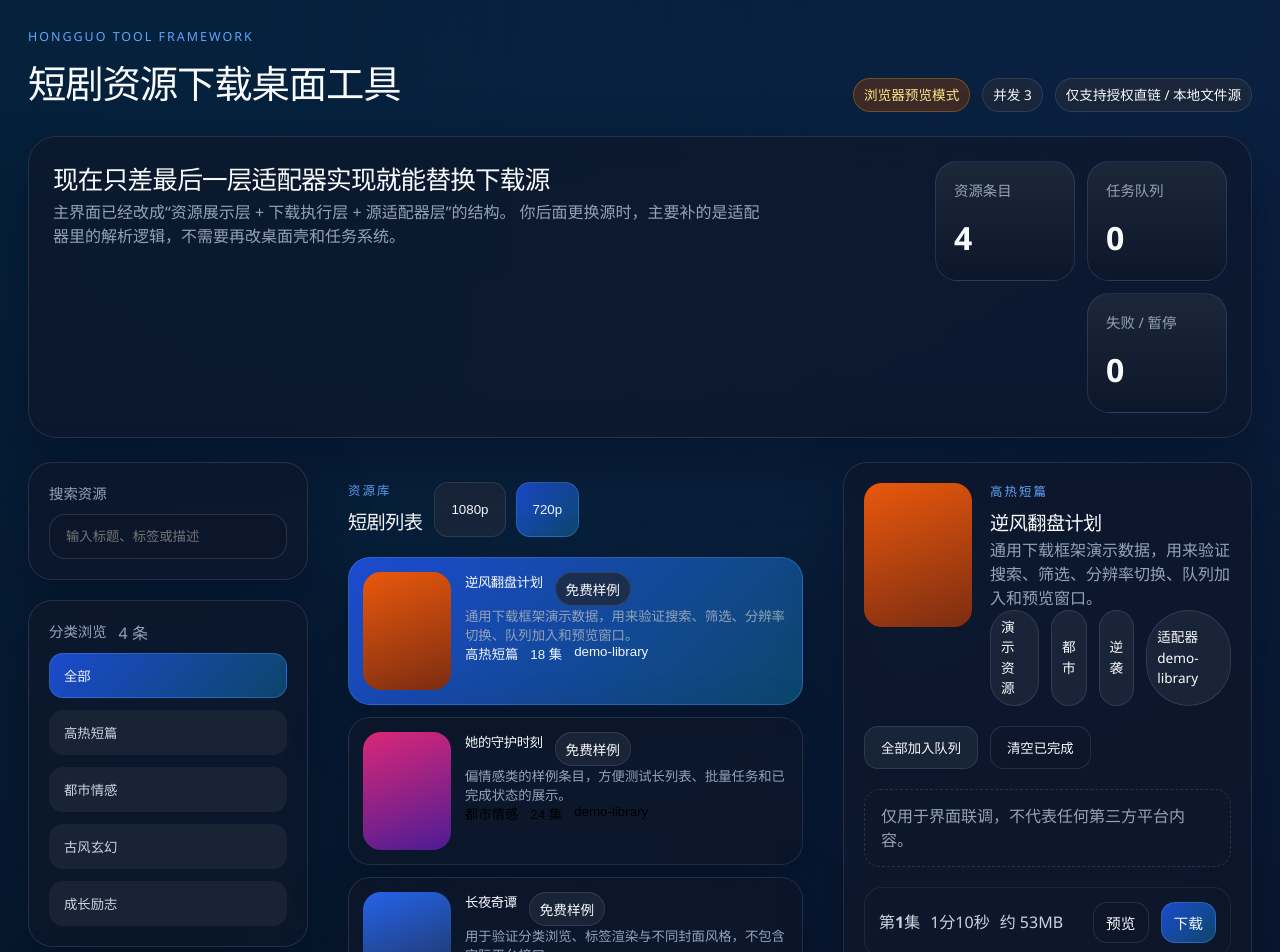
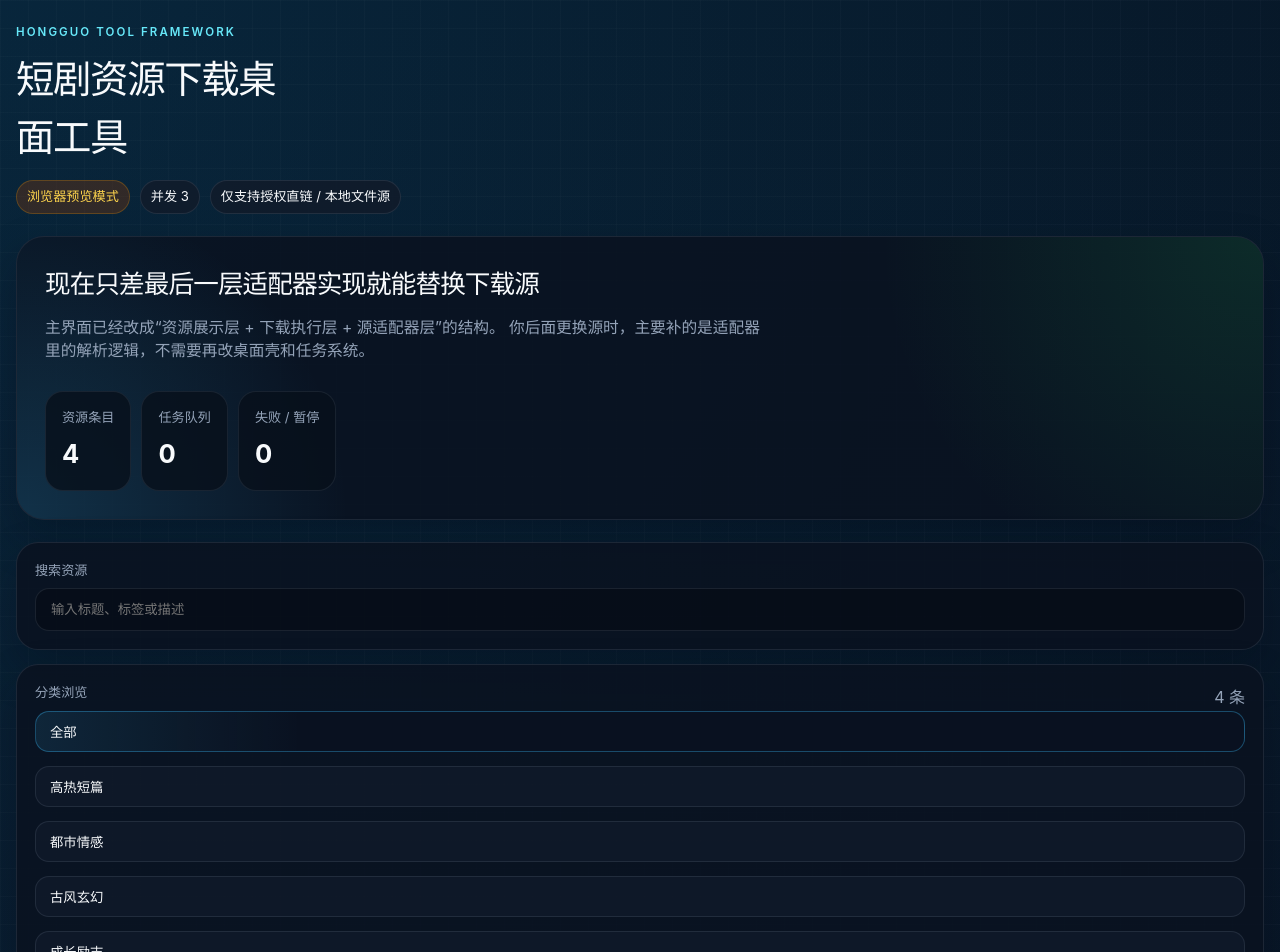
Before and after one commit to Nevermore222/HongGuo_Tool_Codex, a React (Vite) app: page / in a window 1280 px wide. Shown: the top 952 px of the page. Built offline with nearby package versions, Linux system fonts and the light colour scheme.

Commit message:
Refresh desktop UI styling

```diff
--- a/src/App.css
+++ b/src/App.css
@@ -1,28 +1,52 @@
 .shell {
+  width: min(1680px, calc(100vw - 32px));
+  margin: 0 auto;
   display: grid;
-  gap: 24px;
-  padding: 28px;
+  gap: 22px;
+  padding: 24px 0 32px;
 }
 
 .banner {
-  padding: 14px 16px;
+  padding: 14px 18px;
   border-radius: 18px;
-  border: 1px solid rgba(59, 130, 246, 0.24);
-  background: rgba(12, 74, 110, 0.38);
-  color: #dbeafe;
+  border: 1px solid rgba(56, 189, 248, 0.22);
+  background:
+    linear-gradient(90deg, rgba(56, 189, 248, 0.16), transparent 32%),
+    rgba(8, 17, 30, 0.82);
+  color: #dff7ff;
 }
 
 .topbar,
 .hero-panel,
 .workspace,
-.bottom-grid {
+.bottom-grid,
+.sidebar,
+.catalog-panel,
+.detail-panel,
+.panel-stack,
+.desktop-panel,
+.import-form,
+.queue-tools,
+.stats-grid,
+.category-list,
+.catalog-list,
+.episode-list,
+.queue-list,
+.log-list,
+.info-grid,
+.stats-list,
+.tips ul {
   display: grid;
-  gap: 20px;
+  gap: 14px;
 }
 
 .topbar {
   grid-template-columns: minmax(0, 1fr) auto;
   align-items: end;
+}
+
+.topbar-title h1 {
+  max-width: 11ch;
 }
 
 .topbar-actions,
@@ -38,151 +62,153 @@
 .queue-head,
 .queue-foot,
 .split,
-.queue-stats {
+.queue-stats,
+.button-row,
+.filter-row,
+.resolution-switch {
   display: flex;
-  gap: 12px;
+  gap: 10px;
 }
 
 .topbar-actions,
 .hero-metrics,
 .detail-actions,
 .episode-actions,
-.queue-stats {
+.queue-stats,
+.button-row,
+.filter-row,
+.tag-row,
+.series-meta {
   flex-wrap: wrap;
 }
 
 .hero-panel,
 .card,
+.catalog-panel,
 .series-card,
 .detail-panel,
-.modal {
-  background: rgba(15, 23, 42, 0.72);
-  border: 1px solid rgba(148, 163, 184, 0.18);
-  box-shadow: 0 24px 60px rgba(2, 6, 23, 0.35);
-  backdrop-filter: blur(18px);
+.modal,
+.panel-stack > section {
+  position: relative;
+  background: var(--surface);
+  border: 1px solid var(--border);
+  box-shadow: 0 20px 44px rgba(2, 8, 20, 0.26);
+}
+
+.card,
+.catalog-panel,
+.detail-panel,
+.panel-stack > section {
+  border-radius: 22px;
+  padding: 18px;
 }
 
 .hero-panel {
-  grid-template-columns: minmax(0, 1.7fr) minmax(280px, 1fr);
-  padding: 24px;
+  grid-template-columns: minmax(0, 1.6fr) minmax(280px, 0.9fr);
+  gap: 28px;
+  padding: 28px;
   border-radius: 28px;
+  overflow: hidden;
+}
+
+.hero-panel::before {
+  content: '';
+  position: absolute;
+  inset: 0;
+  background:
+    radial-gradient(circle at top right, rgba(34, 197, 94, 0.14), transparent 30%),
+    radial-gradient(circle at bottom left, rgba(56, 189, 248, 0.18), transparent 26%);
+  pointer-events: none;
+}
+
+.hero-copy,
+.hero-metrics,
+.topbar,
+.workspace,
+.bottom-grid {
+  position: relative;
+  z-index: 1;
+}
+
+.hero-copy {
+  display: grid;
+  gap: 12px;
 }
 
 .hero-copy p {
   max-width: 720px;
   color: var(--muted);
+  font-size: 0.98rem;
 }
 
 .hero-metrics {
-  justify-content: flex-end;
+  align-content: end;
+  grid-template-columns: repeat(3, minmax(0, 1fr));
 }
 
 .metric-card {
-  min-width: 140px;
-  padding: 18px;
-  border-radius: 22px;
-  background: linear-gradient(180deg, rgba(30, 41, 59, 0.9) 0%, rgba(15, 23, 42, 0.7) 100%);
-  border: 1px solid rgba(96, 165, 250, 0.18);
+  min-width: 0;
+  padding: 16px;
+  border-radius: 18px;
+  background: rgba(8, 16, 28, 0.82);
+  border: 1px solid rgba(148, 163, 184, 0.12);
 }
 
 .metric-card span {
   display: block;
   color: var(--muted);
-  font-size: 0.9rem;
+  font-size: 0.82rem;
 }
 
 .metric-card strong {
   display: block;
-  margin-top: 12px;
-  font-size: 2rem;
+  margin-top: 8px;
+  font-size: clamp(1.55rem, 2vw, 2.1rem);
   color: var(--text-strong);
 }
 
 .workspace {
-  grid-template-columns: 280px minmax(0, 1.15fr) minmax(360px, 0.95fr);
+  grid-template-columns: 250px minmax(0, 1.1fr) minmax(340px, 0.9fr);
   align-items: start;
 }
 
 .bottom-grid {
-  grid-template-columns: minmax(0, 1.2fr) minmax(360px, 0.8fr);
+  grid-template-columns: minmax(0, 1.18fr) minmax(400px, 0.82fr);
+  align-items: start;
 }
 
-.sidebar,
-.catalog-panel,
-.detail-panel {
-  display: grid;
-  gap: 20px;
+.sidebar {
+  position: sticky;
+  top: 18px;
+  align-self: start;
 }
 
-.panel-stack,
-.desktop-panel,
-.import-form {
-  display: grid;
-  gap: 18px;
+.panel-stack > section {
+  background: var(--surface-soft);
 }
 
-.queue-tools {
-  display: grid;
-  gap: 12px;
+.section-header {
+  justify-content: space-between;
+  align-items: center;
 }
 
-.stats-grid {
-  display: grid;
-  gap: 14px;
-}
-
-.stats-card {
-  padding: 16px;
-  border-radius: 20px;
-  background: rgba(15, 23, 42, 0.52);
-  border: 1px solid rgba(148, 163, 184, 0.14);
-}
-
-.stats-list {
-  display: grid;
-  gap: 10px;
-}
-
-.stats-row {
-  display: flex;
-  gap: 14px;
+.panel-header,
+.series-row {
   justify-content: space-between;
-  align-items: flex-start;
-  padding: 12px 0;
-  border-top: 1px solid rgba(148, 163, 184, 0.12);
-}
-
-.stats-row:first-child {
-  border-top: 0;
-  padding-top: 0;
-}
-
-.stats-row p {
-  margin: 6px 0 0;
-  color: var(--muted);
-}
-
-.stats-row strong {
-  color: var(--text-strong);
+  align-items: center;
 }
 
 .section-header.compact {
-  align-items: center;
-}
-
-.card,
-.detail-panel,
-.catalog-panel {
-  border-radius: 24px;
-  padding: 20px;
+  align-items: flex-start;
 }
 
 .section-label,
 .field span {
   display: block;
-  margin-bottom: 10px;
+  margin-bottom: 8px;
   color: var(--muted);
-  font-size: 0.9rem;
+  font-size: 0.82rem;
+  font-weight: 500;
 }
 
 .section-meta,
@@ -192,7 +218,9 @@
 .modal-note,
 .tips li,
 .series-card p,
-.queue-head p {
+.queue-head p,
+.stats-row p,
+.log-head p {
   color: var(--muted);
 }
 
@@ -200,68 +228,86 @@
 .field input,
 .field textarea {
   width: 100%;
-  border: 1px solid rgba(148, 163, 184, 0.2);
-  background: rgba(15, 23, 42, 0.55);
+  border: 1px solid rgba(148, 163, 184, 0.14);
+  background: rgba(6, 12, 22, 0.7);
   color: var(--text-strong);
-  padding: 14px 16px;
-  border-radius: 16px;
+  padding: 13px 15px;
+  border-radius: 14px;
   outline: none;
   box-sizing: border-box;
+  transition:
+    border-color 160ms ease,
+    box-shadow 160ms ease,
+    background 160ms ease;
+}
+
+.search-input:focus,
+.field input:focus,
+.field textarea:focus {
+  border-color: rgba(56, 189, 248, 0.34);
+  box-shadow: 0 0 0 4px rgba(56, 189, 248, 0.1);
 }
 
 .field textarea {
-  min-height: 96px;
+  min-height: 110px;
   resize: vertical;
 }
 
-.category-list,
 .catalog-list,
-.episode-list,
 .queue-list,
 .log-list {
-  display: grid;
-  gap: 12px;
+  max-height: 760px;
+  overflow: auto;
+  padding-right: 4px;
 }
 
-.filter-row {
-  display: flex;
-  gap: 10px;
-  flex-wrap: wrap;
+.category,
+.filter-chip,
+.resolution,
+.primary,
+.secondary,
+.small {
+  border-radius: 14px;
+  padding: 10px 14px;
+  border: 1px solid rgba(148, 163, 184, 0.14);
+  background: rgba(16, 26, 42, 0.9);
+  color: var(--text-strong);
+}
+
+.category,
+.filter-chip {
+  text-align: left;
 }
 
 .category {
   width: 100%;
-  text-align: left;
-  padding: 12px 14px;
-  border-radius: 14px;
-  border: 1px solid transparent;
-  background: rgba(30, 41, 59, 0.7);
-  color: var(--text);
 }
 
-.filter-chip {
-  padding: 9px 12px;
-  border-radius: 999px;
-  border: 1px solid rgba(148, 163, 184, 0.18);
-  background: rgba(30, 41, 59, 0.7);
-  color: var(--text);
+.small {
+  font-size: 0.9rem;
 }
 
-.filter-chip.active {
-  border-color: rgba(96, 165, 250, 0.3);
-  background: linear-gradient(135deg, rgba(29, 78, 216, 0.95) 0%, rgba(12, 74, 110, 0.95) 100%);
-  color: #eff6ff;
+.secondary,
+.ghost {
+  background: rgba(9, 16, 27, 0.7);
+}
+
+.filter-chip.active,
+.resolution.active,
+.primary,
+.submit,
+.small:not(.ghost) {
+  background: linear-gradient(180deg, #0ea5e9 0%, #0284c7 100%);
+  border-color: rgba(56, 189, 248, 0.42);
+  color: #f8fbff;
 }
 
 .category.active,
-.resolution.active,
-.series-card.active,
-.small:not(.ghost),
-.primary,
-.submit {
-  border-color: rgba(96, 165, 250, 0.3);
-  background: linear-gradient(135deg, rgba(29, 78, 216, 0.95) 0%, rgba(12, 74, 110, 0.95) 100%);
-  color: #eff6ff;
+.series-card.active {
+  border-color: rgba(56, 189, 248, 0.34);
+  background:
+    linear-gradient(90deg, rgba(56, 189, 248, 0.12), transparent 22%),
+    rgba(10, 18, 32, 0.94);
 }
 
 .series-card {
@@ -269,19 +315,28 @@
   grid-template-columns: 88px minmax(0, 1fr);
   gap: 14px;
   padding: 14px;
-  border-radius: 22px;
+  border-radius: 18px;
   text-align: left;
+  transition:
+    transform 160ms ease,
+    border-color 160ms ease,
+    background 160ms ease;
+}
+
+.series-card:hover {
+  transform: translateY(-1px);
 }
 
 .poster,
 .detail-poster {
-  border-radius: 18px;
+  border-radius: 16px;
   background-size: cover;
   background-position: center;
+  box-shadow: inset 0 0 0 1px rgba(255, 255, 255, 0.04);
 }
 
 .poster {
-  min-height: 118px;
+  min-height: 112px;
 }
 
 .detail-head {
@@ -292,50 +347,53 @@
 }
 
 .detail-poster {
-  min-height: 144px;
+  min-height: 146px;
+}
+
+.status-tag,
+.tag,
+.pill,
+.token {
+  display: inline-flex;
+  align-items: center;
+  padding: 6px 10px;
+  border-radius: 999px;
+  font-size: 0.82rem;
+  border: 1px solid rgba(148, 163, 184, 0.14);
+  color: var(--text-strong);
 }
 
 .status-tag,
 .tag,
 .pill {
-  display: inline-flex;
-  align-items: center;
-  padding: 6px 10px;
-  border-radius: 999px;
-  font-size: 0.85rem;
-  border: 1px solid rgba(148, 163, 184, 0.18);
+  background: rgba(17, 27, 42, 0.86);
 }
 
-.status-tag,
-.tag,
-.pill {
-  color: var(--text-strong);
-  background: rgba(30, 41, 59, 0.8);
+.token {
+  border-style: dashed;
+  color: #c7f0ff;
+  background: rgba(13, 22, 34, 0.72);
 }
 
 .pill-warn {
-  color: #fde68a;
-  border-color: rgba(250, 204, 21, 0.25);
-  background: rgba(120, 53, 15, 0.48);
+  color: #fcd34d;
+  border-color: rgba(245, 158, 11, 0.24);
+  background: rgba(120, 53, 15, 0.38);
 }
 
 .pill-good {
   color: #bbf7d0;
   border-color: rgba(34, 197, 94, 0.24);
-  background: rgba(20, 83, 45, 0.58);
-}
-
-.resolution-switch {
-  display: inline-flex;
-  gap: 10px;
+  background: rgba(20, 83, 45, 0.42);
 }
 
 button {
   cursor: pointer;
   transition:
-    transform 160ms ease,
-    border-color 160ms ease,
-    background 160ms ease;
+    transform 140ms ease,
+    border-color 140ms ease,
+    background 140ms ease,
+    opacity 140ms ease;
 }
 
 button:hover {
@@ -343,38 +401,28 @@ button:hover {
 }
 
 button:disabled {
-  opacity: 0.45;
+  opacity: 0.5;
   cursor: not-allowed;
   transform: none;
 }
 
-.primary,
-.secondary,
-.small,
-.resolution {
-  border-radius: 14px;
-  padding: 11px 16px;
-  border: 1px solid rgba(148, 163, 184, 0.18);
-  background: rgba(30, 41, 59, 0.75);
-  color: var(--text-strong);
-}
-
-.secondary,
-.ghost {
-  background: rgba(15, 23, 42, 0.6);
-}
-
-.small {
-  padding: 9px 12px;
-  font-size: 0.92rem;
+.source-note,
+.empty-state,
+.path-box,
+.stats-card,
+.info-card,
+.episode-row,
+.queue-row,
+.log-row {
+  background: rgba(10, 18, 32, 0.72);
 }
 
 .source-note,
-.empty-state {
+.empty-state,
+.path-box {
   padding: 14px 16px;
   border-radius: 16px;
-  background: rgba(15, 23, 42, 0.48);
-  border: 1px dashed rgba(148, 163, 184, 0.2);
+  border: 1px dashed rgba(148, 163, 184, 0.16);
 }
 
 .episode-row,
@@ -382,27 +430,27 @@ button:disabled {
 .log-row {
   padding: 14px;
   border-radius: 18px;
-  background: rgba(15, 23, 42, 0.56);
-  border: 1px solid rgba(148, 163, 184, 0.12);
+  border: 1px solid rgba(148, 163, 184, 0.1);
 }
 
-.episode-row {
+.episode-row,
+.queue-head {
   justify-content: space-between;
   align-items: center;
 }
 
 .episode-meta {
   display: flex;
-  gap: 10px;
+  gap: 8px;
   flex-wrap: wrap;
   align-items: center;
 }
 
 .progress-track {
   margin-top: 10px;
-  height: 10px;
+  height: 8px;
   border-radius: 999px;
-  background: rgba(51, 65, 85, 0.85);
+  background: rgba(51, 65, 85, 0.55);
   overflow: hidden;
 }
 
@@ -414,34 +462,14 @@ button:disabled {
 
 .queue-foot {
   justify-content: space-between;
-  margin-top: 8px;
-  font-size: 0.92rem;
-}
-
-.field {
-  display: block;
-}
-
-.token-grid {
-  display: flex;
-  gap: 10px;
-  flex-wrap: wrap;
-}
-
-.token {
-  display: inline-flex;
-  padding: 8px 12px;
-  border-radius: 999px;
-  border: 1px dashed rgba(96, 165, 250, 0.28);
-  color: #bfdbfe;
-  background: rgba(15, 23, 42, 0.52);
+  margin-top: 10px;
   font-size: 0.88rem;
 }
 
 .queue-path {
   margin-top: 10px;
   color: var(--muted);
-  font-size: 0.88rem;
+  font-size: 0.84rem;
   line-break: anywhere;
 }
 
@@ -449,65 +477,36 @@ button:disabled {
   margin-top: 10px;
 }
 
-.log-list {
-  max-height: 540px;
-  overflow: auto;
-  padding-right: 4px;
-}
-
 .log-head {
-  display: flex;
-  gap: 12px;
   justify-content: space-between;
   align-items: flex-start;
 }
 
-.log-head p {
-  margin: 6px 0 0;
-  color: var(--muted);
-}
-
 .log-message {
-  margin-top: 12px;
+  margin-top: 10px;
   color: var(--text-strong);
 }
 
 .log-pill[data-level='警告'] {
   color: #fde68a;
-  border-color: rgba(250, 204, 21, 0.25);
-  background: rgba(120, 53, 15, 0.48);
+  border-color: rgba(250, 204, 21, 0.2);
+  background: rgba(120, 53, 15, 0.44);
 }
 
 .log-pill[data-level='错误'] {
   color: #fecaca;
-  border-color: rgba(248, 113, 113, 0.25);
-  background: rgba(127, 29, 29, 0.48);
+  border-color: rgba(248, 113, 113, 0.22);
+  background: rgba(127, 29, 29, 0.42);
 }
 
 .log-pill[data-level='信息'] {
   color: #bfdbfe;
-  border-color: rgba(96, 165, 250, 0.24);
-  background: rgba(30, 64, 175, 0.38);
-}
-
-.queue-search {
-  margin: 0;
-}
-
-.path-box {
-  padding: 14px 16px;
-  border-radius: 16px;
-  background: rgba(15, 23, 42, 0.48);
-  border: 1px solid rgba(148, 163, 184, 0.16);
-  color: var(--text-strong);
-  line-break: anywhere;
+  border-color: rgba(96, 165, 250, 0.2);
+  background: rgba(30, 64, 175, 0.36);
 }
 
 .button-row {
-  display: flex;
-  gap: 12px;
-  margin-top: 12px;
-  flex-wrap: wrap;
+  margin-top: 10px;
 }
 
 .inline-actions {
@@ -516,21 +515,20 @@ button:disabled {
 }
 
 .info-grid {
-  display: grid;
-  gap: 12px;
+  grid-template-columns: repeat(auto-fit, minmax(150px, 1fr));
 }
 
-.info-card {
-  padding: 14px 16px;
+.info-card,
+.stats-card {
+  padding: 16px;
   border-radius: 18px;
-  background: rgba(15, 23, 42, 0.52);
-  border: 1px solid rgba(148, 163, 184, 0.14);
+  border: 1px solid rgba(148, 163, 184, 0.12);
 }
 
 .info-card span {
   display: block;
   color: var(--muted);
-  font-size: 0.85rem;
+  font-size: 0.8rem;
   margin-bottom: 8px;
 }
 
@@ -539,22 +537,47 @@ button:disabled {
   line-break: anywhere;
 }
 
+.stats-row {
+  justify-content: space-between;
+  align-items: flex-start;
+  padding: 12px 0;
+  border-top: 1px solid rgba(148, 163, 184, 0.1);
+}
+
+.stats-row:first-child {
+  border-top: 0;
+  padding-top: 0;
+}
+
+.stats-row strong {
+  color: var(--text-strong);
+}
+
 .control-note {
   margin: 0;
   color: var(--muted);
-  font-size: 0.92rem;
+  font-size: 0.9rem;
 }
 
 .submit {
   width: 100%;
-  margin-top: 4px;
+  margin-top: 2px;
 }
 
 .tips ul {
   margin: 0;
-  padding-left: 20px;
-  display: grid;
-  gap: 10px;
+  padding: 0;
+  list-style: none;
+}
+
+.tips li {
+  padding: 10px 0;
+  border-top: 1px solid rgba(148, 163, 184, 0.1);
+}
+
+.tips li:first-child {
+  border-top: 0;
+  padding-top: 0;
 }
 
 .modal-backdrop {
@@ -563,7 +586,7 @@ button:disabled {
   display: grid;
   place-items: center;
   padding: 24px;
-  background: rgba(2, 6, 23, 0.7);
+  background: rgba(2, 6, 23, 0.74);
 }
 
 .modal {
@@ -574,12 +597,12 @@ button:disabled {
 
 .preview-player {
   width: 100%;
-  border-radius: 18px;
+  border-radius: 16px;
   margin-top: 18px;
   background: #020617;
 }
 
-@media (max-width: 1200px) {
+@media (max-width: 1320px) {
   .workspace,
   .bottom-grid,
   .hero-panel,
@@ -587,18 +610,25 @@ button:disabled {
     grid-template-columns: 1fr;
   }
 
+  .sidebar {
+    position: static;
+  }
+
   .hero-metrics {
-    justify-content: flex-start;
+    grid-template-columns: repeat(3, minmax(0, 1fr));
   }
 }
 
 @media (max-width: 760px) {
   .shell {
-    padding: 16px;
+    width: min(100vw - 20px, 100%);
+    padding: 14px 0 20px;
   }
 
+  .hero-metrics,
   .detail-head,
-  .series-card {
+  .series-card,
+  .info-grid {
     grid-template-columns: 1fr;
   }
 
@@ -609,4 +639,9 @@ button:disabled {
   .stats-row {
     display: grid;
   }
+
+  .queue-foot {
+    display: grid;
+    gap: 6px;
+  }
 }
--- a/src/App.tsx
+++ b/src/App.tsx
@@ -1364,7 +1364,7 @@ function App() {
     <>
       <div className="shell">
         <header className="topbar">
-          <div>
+          <div className="topbar-title">
             <p className="eyebrow">HongGuo Tool Framework</p>
             <h1>短剧资源下载桌面工具</h1>
           </div>
--- a/src/index.css
+++ b/src/index.css
@@ -1,19 +1,32 @@
 :root {
   font-family:
-    'Segoe UI', 'PingFang SC', 'Hiragino Sans GB', 'Microsoft YaHei',
-    sans-serif;
+    'Avenir Next', 'SF Pro Display', 'PingFang SC', 'Hiragino Sans GB',
+    'Microsoft YaHei', sans-serif;
   line-height: 1.5;
   font-weight: 400;
-  color: #cbd5e1;
+  color: #d7dee8;
   background:
-    radial-gradient(circle at top left, rgba(14, 165, 233, 0.16), transparent 34%),
-    radial-gradient(circle at top right, rgba(59, 130, 246, 0.14), transparent 24%),
-    linear-gradient(180deg, #020617 0%, #0f172a 48%, #111827 100%);
+    radial-gradient(circle at top left, rgba(14, 165, 233, 0.16), transparent 28%),
+    radial-gradient(circle at top right, rgba(16, 185, 129, 0.12), transparent 24%),
+    linear-gradient(180deg, #07111f 0%, #0c1728 52%, #111827 100%);
   font-synthesis: none;
   text-rendering: optimizeLegibility;
   -webkit-font-smoothing: antialiased;
   -moz-osx-font-smoothing: grayscale;
-  --text: #cbd5e1;
+  --bg: #0c1728;
+  --surface: rgba(10, 18, 32, 0.86);
+  --surface-soft: rgba(15, 23, 42, 0.72);
+  --surface-strong: rgba(7, 15, 27, 0.94);
+  --surface-elevated: rgba(18, 28, 45, 0.92);
+  --border: rgba(148, 163, 184, 0.14);
+  --border-strong: rgba(148, 163, 184, 0.24);
+  --accent: #38bdf8;
+  --accent-strong: #0ea5e9;
+  --accent-soft: rgba(56, 189, 248, 0.16);
+  --success: #22c55e;
+  --warning: #f59e0b;
+  --danger: #f87171;
+  --text: #d7dee8;
   --text-strong: #f8fafc;
   --muted: #94a3b8;
 }
@@ -31,6 +44,16 @@ body,
 body {
   margin: 0;
   min-height: 100vh;
+  background:
+    linear-gradient(rgba(148, 163, 184, 0.03) 1px, transparent 1px),
+    linear-gradient(90deg, rgba(148, 163, 184, 0.03) 1px, transparent 1px),
+    radial-gradient(circle at top left, rgba(14, 165, 233, 0.14), transparent 28%),
+    linear-gradient(180deg, #07111f 0%, #0c1728 52%, #111827 100%);
+  background-size:
+    28px 28px,
+    28px 28px,
+    auto,
+    auto;
 }
 
 #root {
@@ -50,29 +73,39 @@ h2,
 h3,
 h4 {
   color: var(--text-strong);
-  letter-spacing: -0.03em;
+  letter-spacing: -0.035em;
+  font-weight: 650;
 }
 
 h1 {
-  font-size: clamp(2.1rem, 3vw, 3.2rem);
+  font-size: clamp(2.2rem, 3vw, 3.4rem);
 }
 
 h2 {
-  font-size: clamp(1.4rem, 2vw, 2rem);
+  font-size: clamp(1.5rem, 2vw, 2.1rem);
 }
 
 h3 {
-  font-size: 1.2rem;
+  font-size: 1.15rem;
+}
+
+h4 {
+  font-size: 1rem;
 }
 
 .eyebrow {
-  margin-bottom: 8px;
+  margin-bottom: 10px;
   text-transform: uppercase;
-  letter-spacing: 0.16em;
-  font-size: 0.78rem;
-  color: #60a5fa;
+  letter-spacing: 0.18em;
+  font-size: 0.72rem;
+  font-weight: 600;
+  color: #67e8f9;
 }
 
 a {
   color: inherit;
 }
+
+::selection {
+  background: rgba(56, 189, 248, 0.28);
+}
```
